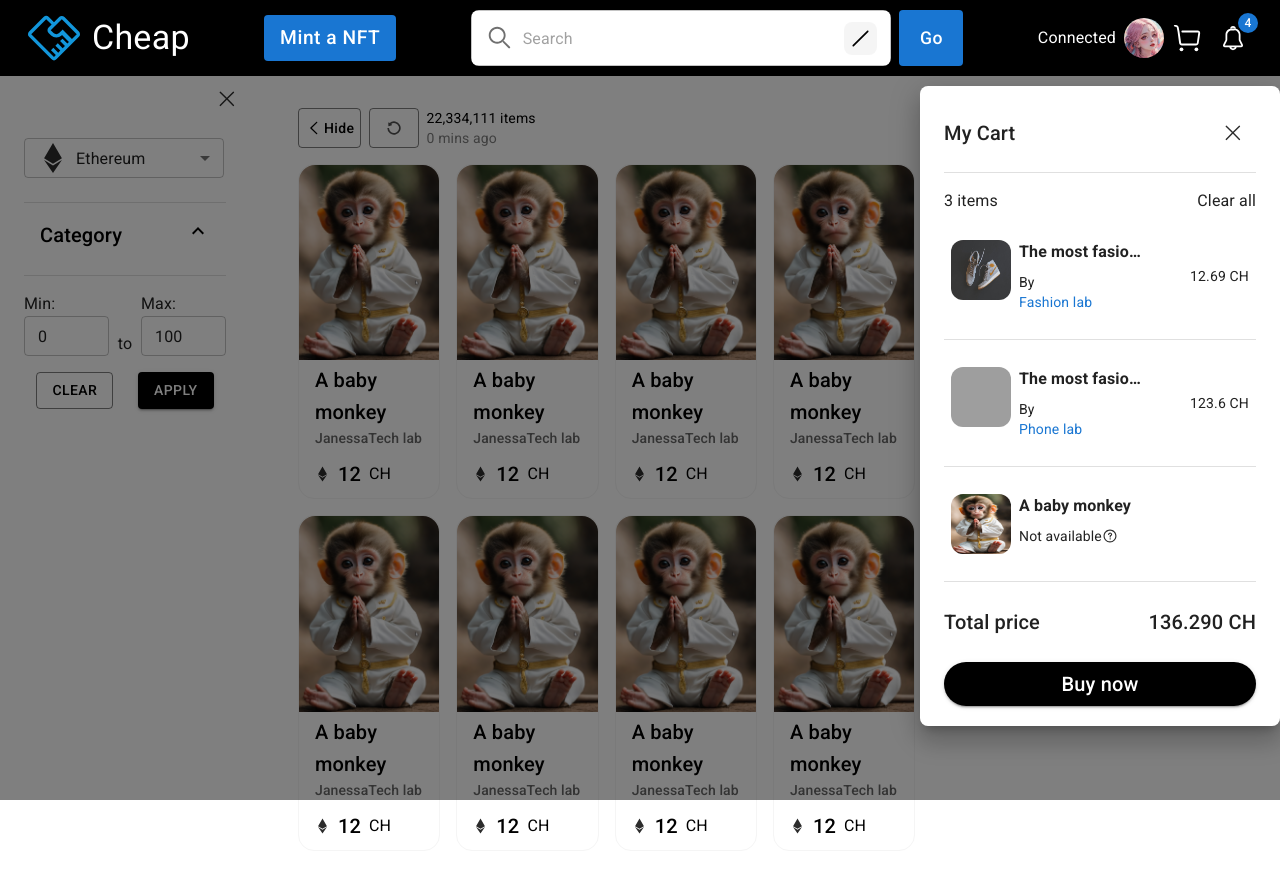
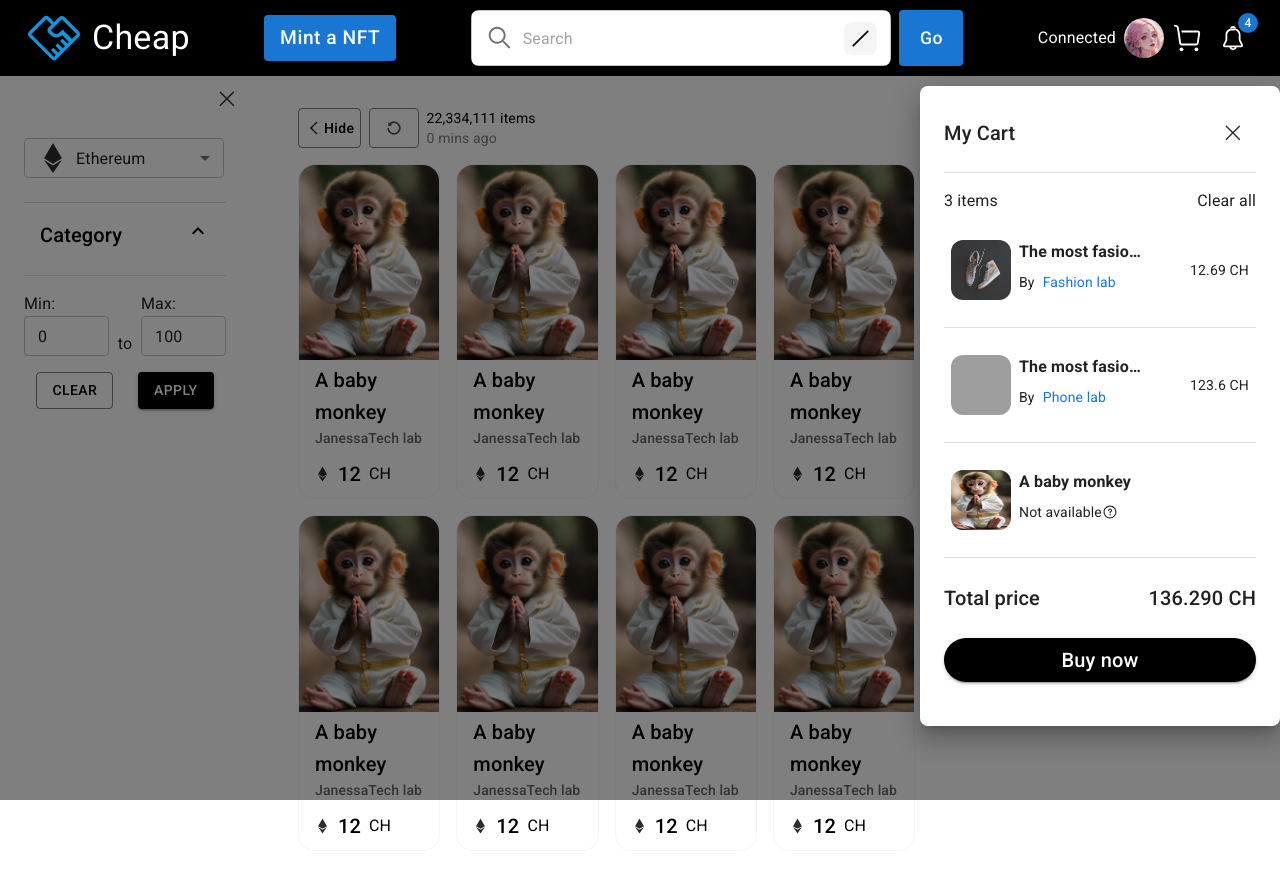
Before and after one commit to JanessaTech/best-second-hand-market, a React (Create React App) app: page / in a window 1280 px wide. Shown: the top 872 px of the page. Built offline with nearby package versions, Linux system fonts and the light colour scheme; grey boxes are pictures that could not be loaded.

Commit message:
make the nfter name of a nft to be ellipsis

```diff
--- a/src/common/Cart.js
+++ b/src/common/Cart.js
@@ -87,16 +87,22 @@ const CartItem = (props) => {
                           overflow: 'hidden',
                           fontWeight:'bold'
                         }}>{title}</Typography>
-                    <Box sx={{display:'flex',mt:1}}>
+                    <Box sx={{mt:1}}>
                         {
-                          available ? <Box>
+                          available ? <Box sx={{display:'flex', alignItems:'center'}}>
                                         <Typography variant='body2' sx={{mr:1}}>By</Typography>
-                                        <Typography variant='body2' color='primary.main'>{nfter}</Typography>
+                                        <Typography variant='body2' color='primary.main'
+                                              sx={{textOverflow: 'ellipsis',
+                                                   whiteSpace: 'nowrap',
+                                                   overflow: 'hidden'}}
+                                        >{nfter}</Typography>
                                       </Box> : <Box sx={{display:'flex', alignItems:'center'}}>
-                                                  <Typography variant='body2'>Not available</Typography>
-                                                  <Box onMouseOver={openHelp} onMouseLeave={closeHelp}><CheapIcon name='help' size={16}/></Box>
-                                                  <CustomPopper idPrefix='nft-unavailable' anchorEl={anchorEl} width={250} placement={'top'} content={<HelpContent/>} />
-                                               </Box>
+                                                    <Typography variant='body2'>Not available</Typography>
+                                                    <Box onMouseOver={openHelp} onMouseLeave={closeHelp}>
+                                                        <CheapIcon name='help' size={16}/>
+                                                    </Box>
+                                                    <CustomPopper idPrefix='nft-unavailable' anchorEl={anchorEl} width={250} placement={'top'} content={<HelpContent/>} />
+                                                </Box>
                         }
 
                     </Box>
@@ -182,7 +188,7 @@ const Cart = ({toggleCart, open, nfterId}) => {
               <Typography variant='h6'>Total price</Typography>
               <Typography variant='h6'>{state.price} CH</Typography>
             </Box>
-            <Button color='customBlack' variant='contained'
+            <Button color='customBlack' variant='contained' disabled={state.nfts.filter((nft) => nft.available).length === 0}
                 sx={{textTransform:'none', borderRadius:'50vh', my:3, width:1}}>
                 <Typography variant='h6'>Buy now</Typography>
             </Button>
```
